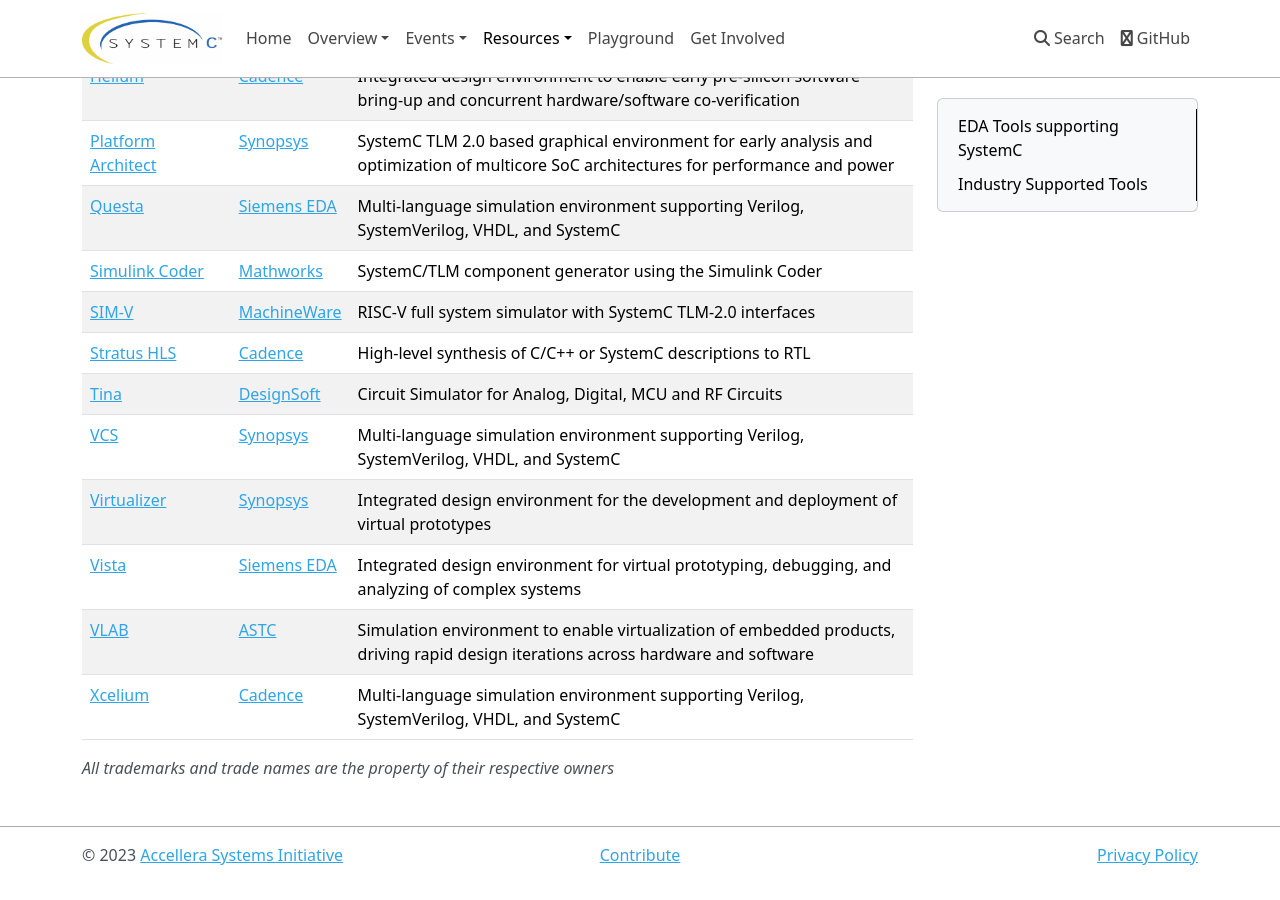
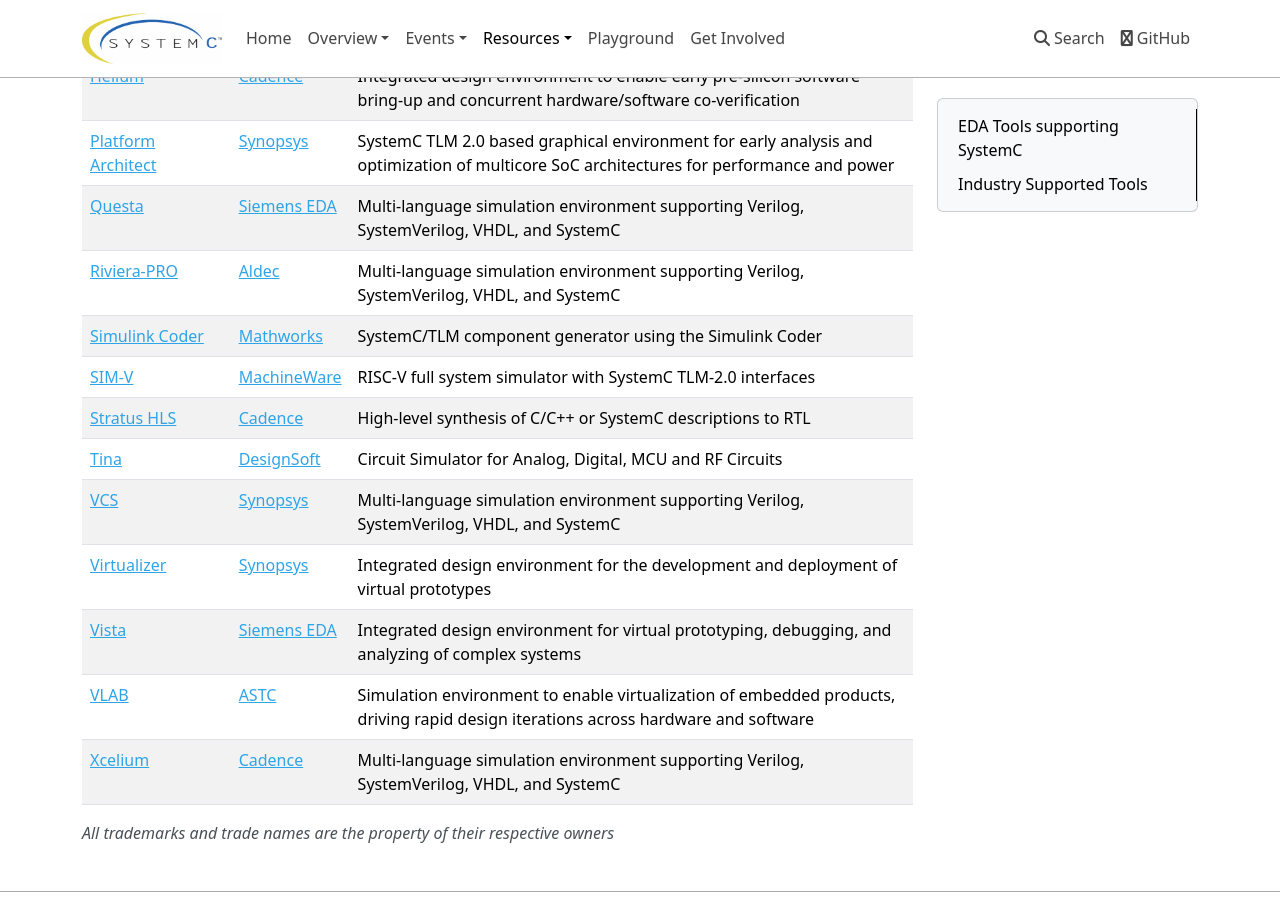
Before and after one commit to accellera-official/systemc.org, an MkDocs documentation site: the page built from docs/resources/tools.md, in a window 1280 px wide and 900 px high, scrolled down 564 px. Built offline with MkDocs 1.6.1, drawn with Linux system fonts in a browser that asks for light colours; nearby versions of some CDN libraries; before the commit the page ends 1441 px from its top, so only the background shows below that.

Commit message:
resolve issue #30, #31
Signed-off-by: Martin Barnasconi <martin.barnasconi@nxp.com>

```diff
--- a/docs/resources/tools.md
+++ b/docs/resources/tools.md
@@ -17,6 +17,7 @@
 | [Helium][4] | [Cadence][cnds] | Integrated design environment to enable early pre-silicon software bring-up and concurrent hardware/software co-verification |
 | [Platform Architect][2] | [Synopsys][snps] | SystemC TLM 2.0 based graphical environment for early analysis and optimization of multicore SoC architectures for performance and power |
 | [Questa][6] | [Siemens EDA][siemens] | Multi-language simulation environment supporting Verilog, SystemVerilog, VHDL, and SystemC |
+| [Riviera-PRO][20] | [Aldec][aldec] | Multi-language simulation environment supporting Verilog, SystemVerilog, VHDL, and SystemC |
 | [Simulink Coder][16] | [Mathworks][mathworks] | SystemC/TLM component generator using the Simulink Coder |
 | [SIM-V][19] | [MachineWare][machineware] | RISC-V full system simulator with SystemC TLM-2.0 interfaces |
 | [Stratus HLS][12] | [Cadence][cnds] | High-level synthesis of C/C++ or SystemC descriptions to RTL |
```
Also changed, not shown: other parts of docs/resources/tools.md (+10 -9 lines), docs/resources/education.md (+3 -2 lines).
